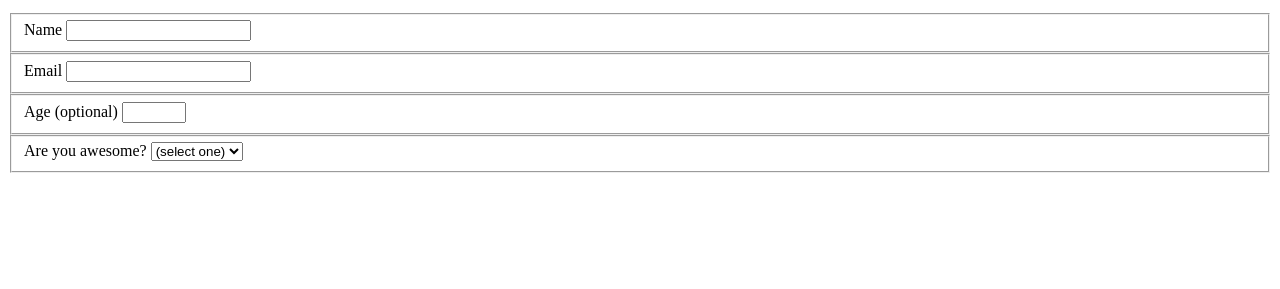
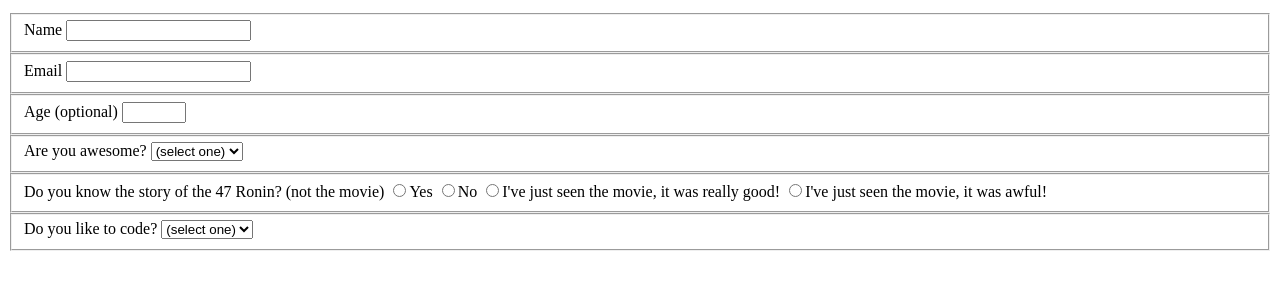
Before and after one commit to twan47/survey-form, a plain HTML site: page index.html in a window 1280 px wide. Shown: the part 101-390 px from the top of the page. Drawn offline with Linux system fonts and the light colour scheme.

Commit message:
added seen movie? and like to code?

```diff
--- a/index.html
+++ b/index.html
@@ -29,6 +29,23 @@
             </select>
         </label>
     </fieldset>
+    <fieldset>
+        <label for="movie-q" required>Do you know the story of the 47 Ronin? (not the movie)
+            <input id="yes" type="radio" name="yes" class="inline" />Yes</input>
+            <input id="no" type="radio" name="no" class="inline" />No</input>
+            <input id="movie-good" type="radio" name="movie-good" class="inline" />I've just seen the movie, it was really good!</input>
+            <input id="movie-bad" type="radio" name="movie-bad" class="inline" />I've just seen the movie, it was awful!</input>
+        </label>
+    </fieldset>
+    <fieldset>
+        <label for="code" required>Do you like to code?
+            <select id="code" name="code">
+                <option value="">(select one)</option>
+                <option value="1">Yes</option>
+                <option value="2">No</option>
+            </select>
+        </label>
+    </fieldset>
     </form>
 </body>
 </html>
```
